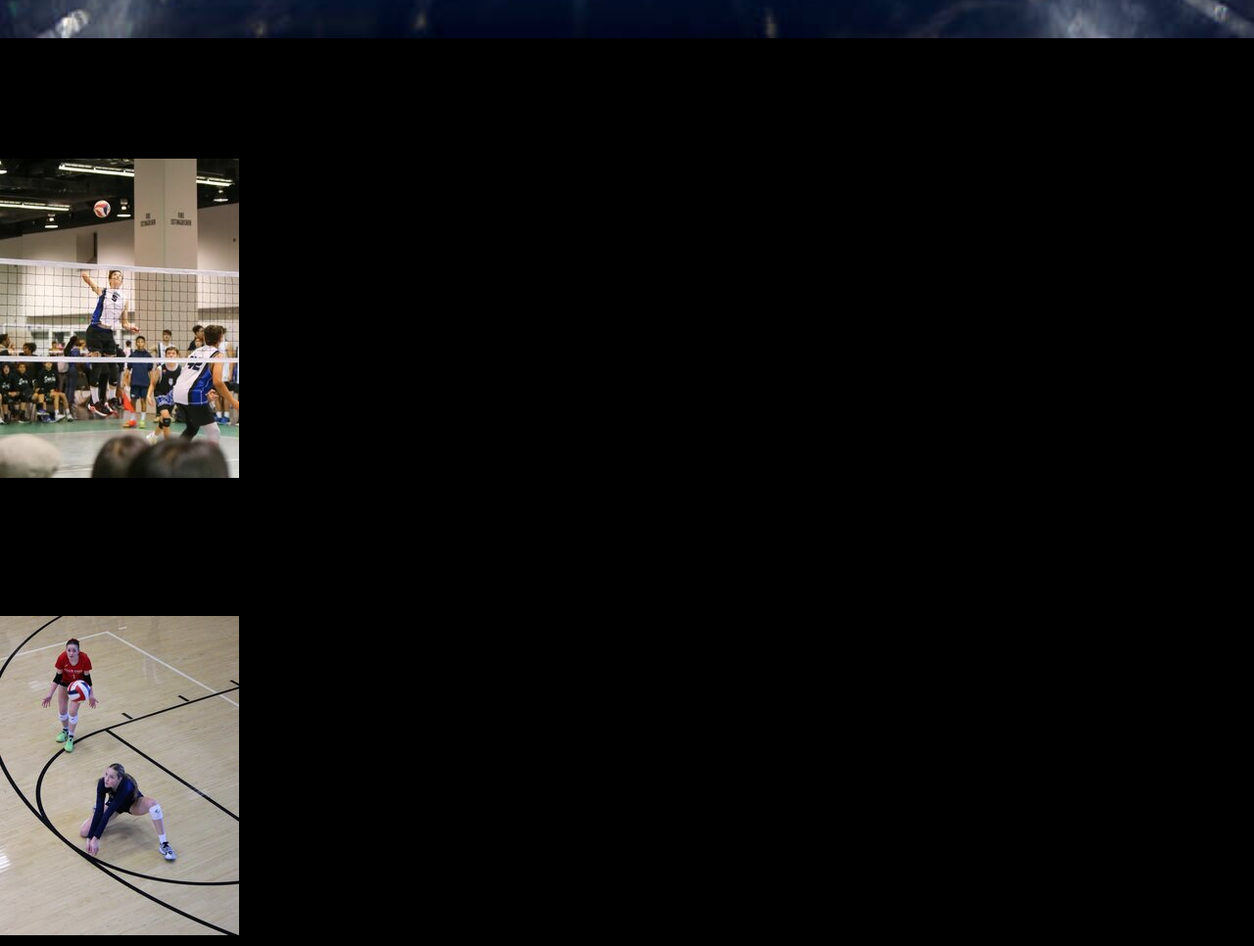
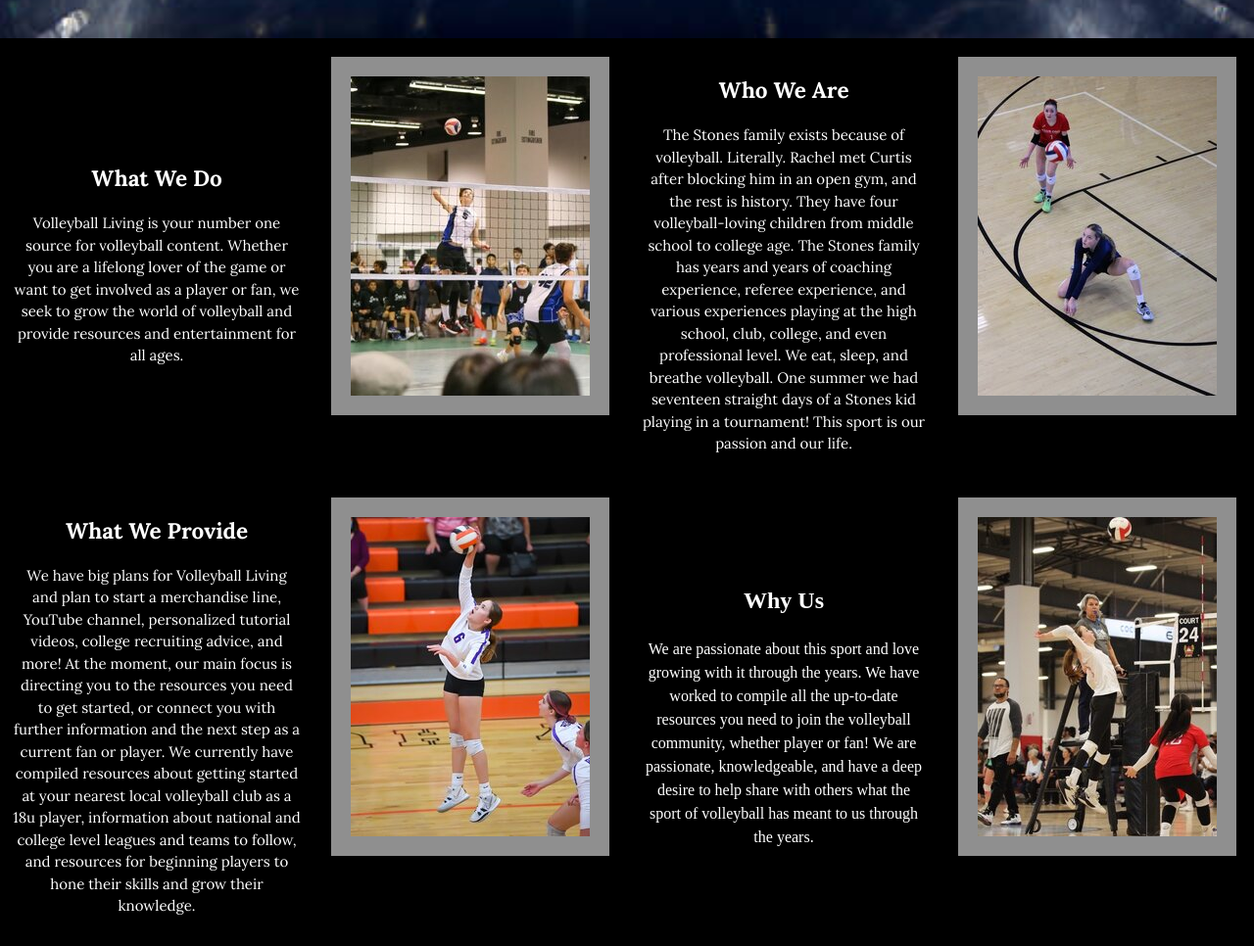
Before and after one commit to baileystones/wdd130, a plain HTML site: page volleyliving/aboutus.html in a window 1280 px wide. Shown: the part 946-1912 px from the top of the page at 98% size. Drawn offline with Linux system fonts and the light colour scheme.

Commit message:
most of the about us subpage css content

```diff
--- a/volleyliving/styles/style.css
+++ b/volleyliving/styles/style.css
@@ -32,6 +32,7 @@
 nav {
     display: flex;
     justify-content: space-around;
+    align-items: center;
 }
 nav a {
     text-align: center;
@@ -42,7 +43,7 @@ nav a {
     font-size: 25px ;
 }
 nav a:hover{
-    color: black;
+    color: white;
     background-color: #1F2D98;
 }
 
@@ -161,6 +162,7 @@ footer p a:hover {
     color: white;
     padding: 8px;
     text-align: center;
+    line-height: 1.5;
 }
 .text-box h2{
     font-size: 40px;
@@ -170,7 +172,6 @@ footer p a:hover {
     font-size: 15px;
     font-family: "Lora", Helvetica, sans-serif;
 }
-
 .why-vb img{
     max-width: 100%;
     height: auto;
@@ -185,3 +186,85 @@ footer p a:hover {
     margin: 0 auto;
     border: 20px solid #8F8F8F;
 }
+
+/* About Us Body Grid */
+
+.about-grid{
+    display: grid;
+    grid-template-columns: repeat(4, 1fr);
+    grid-auto-rows: auto;
+    padding: 5px;
+    grid-gap: 10px;
+    margin: auto;
+}
+
+.whatwedo-card{
+    margin: auto;
+    color: white;
+    padding: 10px;
+    text-align: center;
+}
+.bropic-card{
+    max-width: 100%;
+    height: auto;
+    display: block;
+    margin: 0 auto;
+    padding: 10px;
+}
+.whoweare-card{
+    margin: auto;
+    color: white;
+    padding: 10px;
+    text-align: center;
+}
+.sisapic-card{
+    max-width: 100%;
+    height: auto;
+    display: block;
+    margin: 0 auto;
+    padding: 10px;
+}
+.whatweprovide-card{
+    margin: auto;
+    color: white;
+    padding: 10px;
+    text-align: center;
+}
+.sisbpic-card{
+    max-width: 100%;
+    height: auto;
+    display: block;
+    margin: 0 auto;
+    padding: 10px;
+}
+.whyus-card{
+    margin: auto;
+    color: white;
+    padding: 10px;
+    text-align: center;
+}
+.sise-card{
+    max-width: 100%;
+    height: auto;
+    display: block;
+    margin: 0 auto;
+    padding: 10px;
+}
+.sisapic-card img, .sisbpic-card img, .sise-card img, .bropic-card img{
+    border: 20px solid #8F8F8F;
+}
+.whatwedo-card, .whoweare-card, .whatweprovide-card, .whyus-card {
+    margin: auto;
+    color: white;
+    padding: 8px;
+    text-align: center;
+    line-height: 1.5 ;
+}
+.whatwedo-card, .whoweare-card, .whatweprovide-card, .whyus-card .text-box h2{
+    font-size: 40px;
+    font-family: "Bebas Neue", Tahoma, Georgia;
+}
+.whatwedo-card, .whoweare-card, .whatweprovide-card, .whyus-card .text-box p{
+    font-size: 15px;
+    font-family: "Lora", Helvetica, sans-serif;
+}
```
